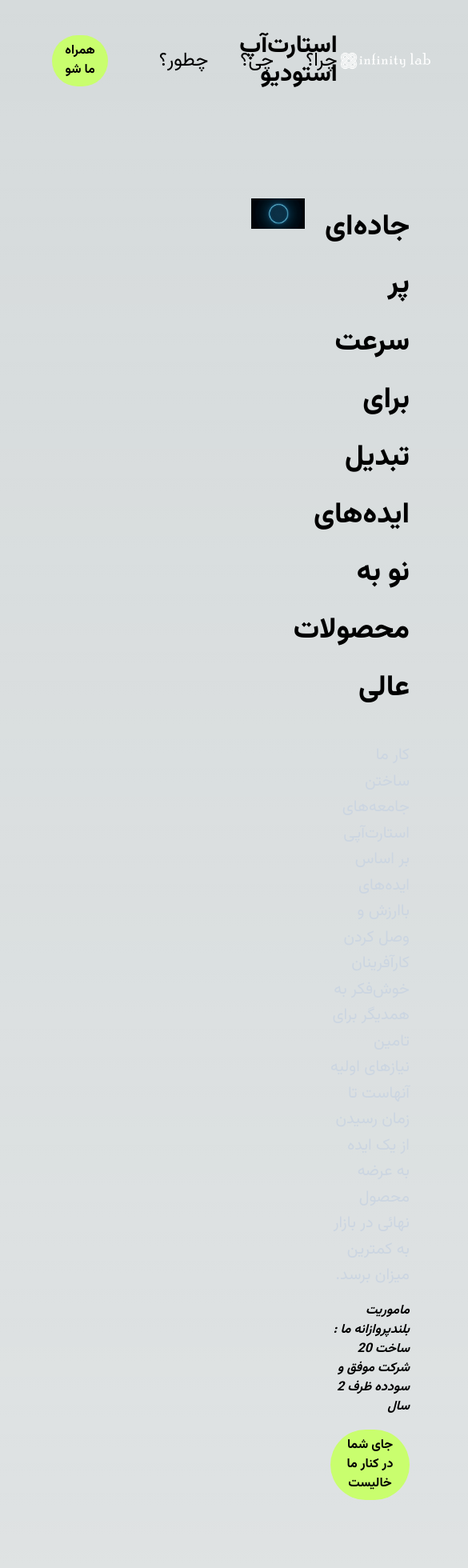
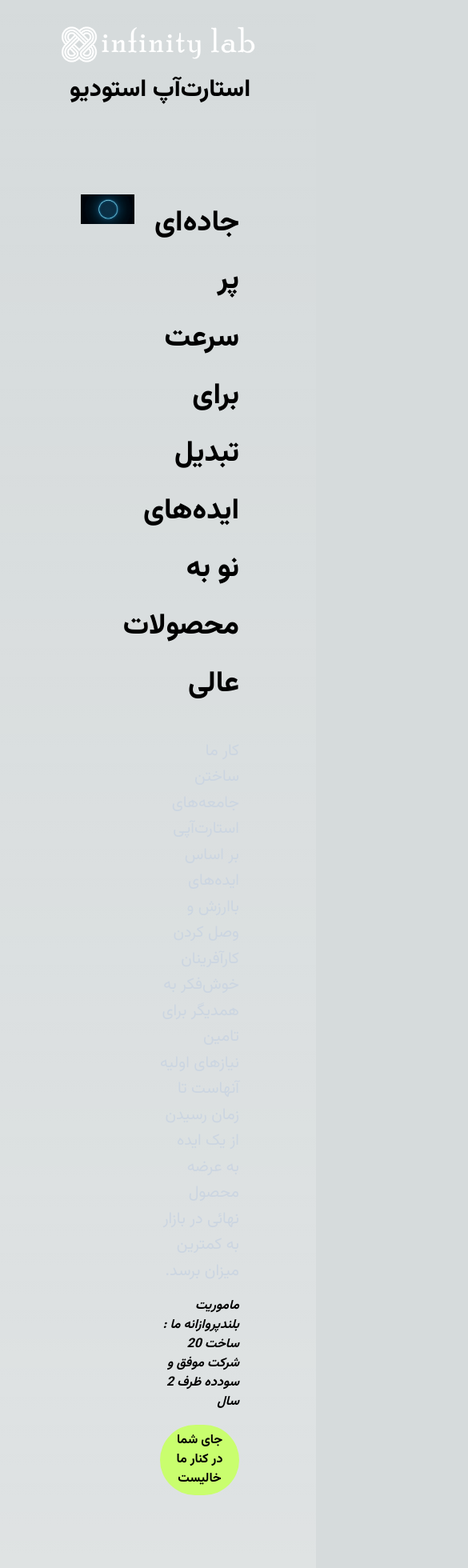
Before and after one commit to h-razavi/infinitylab-landing-v1, a Next.js app: page / in a window 390 px wide. Shown: the top 1960 px of the page at 80% size, 585 px wide, since content can reach past the window. Built offline with nearby package versions, Linux system fonts and the light colour scheme.

Commit message:
responsive design partly done

```diff
--- a/src/app/members/page.js
+++ b/src/app/members/page.js
@@ -6,12 +6,15 @@ function MemberData() {
 const [memberData , setMemberData] = useState([]);
 async function getMembers(){
     const {data,error} = await supabase.from('member-data').select();
-    return data;
+    setMemberData(data);
 }
 
 useEffect(()=>{
-    setMemberData(getMembers());
+    getMembers();
 },[])
+
+console.log(memberData);
+
   return (
     <div className='p-24 break-all'>
         <h2 className='text-4xl font-extrabold text-center'>اطلاعات اعضا</h2>
@@ -27,8 +30,8 @@ useEffect(()=>{
                            <div className='flex min-w-full'>
                            <div className="p-4 border-2 border-slate-300 w-[15%]">{member.name}</div>
                            <div className='p-4 border-2 border-slate-300 w-[15%]'>{member.email}</div>
-                           <div className='p-4 border-2 border-slate-300 w-[10%]'>{member.createdAt}</div>
-                           <div className='p-4 border-2 border-slate-300 w-[30%]'>{member.checkboxes[0]?"تخصص":""} و {member.checkboxes[1]?"نفوذ":""} و {member.checkboxes[2]?"سرمایه":""} و {member.checkboxes[3]?"دیگر":""}</div>
+                           <div className='p-4 border-2 border-slate-300 w-[10%]'>{member.created_at.split("T")[0]}</div>
+                           <div className='p-4 border-2 border-slate-300 w-[30%]'>{member.checkboxes[0]?"تخصص":""} {member.checkboxes[1]?"نفوذ":""}  {member.checkboxes[2]?"سرمایه":""}  {member.checkboxes[3]?"دیگر":""}</div>
                            <div className='p-4 border-2 border-slate-300 w-[30%]'>{member.otherText}</div>
                        </div>
             ))}
--- a/src/app/page.js
+++ b/src/app/page.js
@@ -5,6 +5,7 @@ import Logo from "../../public/images/logo-white.png";
 import Carousel from "@/components/carousel";
 import GetInvolved from "@/components/get-involved";
 import Footer from "@/components/footer";
+import Link from "next/link";
 
 
 export default function Home() {
@@ -12,7 +13,7 @@ export default function Home() {
     <>
       <Navbar />
       <main className="flex flex-col p-24">
-        <section className="min-h-screen justify-between flex gap-8">
+        <section className=" justify-between flex gap-8">
           <div className="flex flex-col w-1/2 gap-4">
             <h2 className="text-4xl leading-loose font-extrabold pb-4">
               جاده‌ای پر سرعت برای تبدیل ایده‌های نو به محصولات عالی
@@ -26,9 +27,11 @@ export default function Home() {
             <p className="font-bold italic">
               ماموریت بلندپروازانه ما : ساخت 20 شرکت موفق و سودده ظرف 2 سال
             </p>
-            <button className="bg-primary hover:bg-hover text-black font-bold py-2 px-4 rounded-full duration-500 ease-in-out">
+            <Link href="/signup" className="w-full">
+            <button className="bg-primary hover:bg-hover text-black font-bold py-2 px-4 rounded-full duration-500 ease-in-out w-full">
               جای شما در کنار ما خالیست
             </button>
+            </Link>
           </div>
           <div className="w-1/2">
             <Image
@@ -37,7 +40,7 @@ export default function Home() {
             />
           </div>
         </section>
-        <section className="flex flex-col items-center p-24">
+        <section className="flex flex-col items-center p-24" id="why">
           <div className="h-4 w-36 rounded-full bg-primary" />
           <h3 className="font-extrabold text-4xl pt-4 leading-loose text-center">
             ما بر این باوریم که فرهنگ و اقتصاد ایجاد کسب و کار نیاز به یک
@@ -60,7 +63,7 @@ export default function Home() {
             سطوح سازمان است <br />
           </p>
         </section>
-        <section className="px-24 flex flex-col items-center">
+        <section className="px-24 flex flex-col items-center" id="what">
           <div className="flex items-center gap-4">
             <Image src={Logo} alt="logo" height={60} />
             <h2 className="font-extrabold text-3xl text-primary">
--- a/src/components/Navbar.js
+++ b/src/components/Navbar.js
@@ -6,18 +6,26 @@ import CTAButton from "./CTAButton";
 
 function Navbar() {
   return (
-    <nav className="px-16 py-10 flex items-center justify-between">
-      <Link href="/" className="flex items-center">
+    <nav className="px-16 py-4 md:py-10 flex items-center justify-center lg:justify-between">
+      <Link href="/" className="flex flex-col md:flex-row items-center">
         <Image src={Logo} alt="logo" height={80} />
         <h2 className="font-extrabold text-3xl ">استارت‌آپ استودیو</h2>
       </Link>
-      <div className="flex items-center">
+      <div className="lg:flex items-center hidden">
         <div className="flex gap-10 ml-16 text-2xl">
-          <a className="hover:outline-4 hover:outline outline-offset-8 outline-primary cursor-pointer hover:transition-all hover:duration-500">چرا؟</a>
-          <a className="hover:outline-4 hover:outline outline-offset-8 outline-primary cursor-pointer hover:transition-all hover:duration-500">چی؟</a>
-          <a className="hover:outline-4 hover:outline outline-offset-8 outline-primary cursor-pointer hover:transition-all hover:duration-500">چطور؟</a>
+          <a className="hover:outline-4 hover:outline outline-offset-8 outline-primary cursor-pointer hover:transition-all hover:duration-500" href="#why">
+            چرا؟
+          </a>
+          <a className="hover:outline-4 hover:outline outline-offset-8 outline-primary cursor-pointer hover:transition-all hover:duration-500" href="#what">
+            چی؟
+          </a>
+          <a className="hover:outline-4 hover:outline outline-offset-8 outline-primary cursor-pointer hover:transition-all hover:duration-500" href="#how">
+            چطور؟
+          </a>
         </div>
-        <CTAButton />
+        <Link href="/signup">
+          <CTAButton />
+        </Link>
       </div>
     </nav>
   );
--- a/src/components/carousel.js
+++ b/src/components/carousel.js
@@ -6,7 +6,7 @@ import social from "../../public/images/social-care.png";
 
 function Carousel() {
   return (
-    <section className="h-[30rem] min-w-full px-24">
+    <section className="h-[30rem] min-w-full px-24 hidden lg:block">
       <div className="h-[20rem]">
         <div className="h-3 w-3/4 bg-white rounded-full -z-10 mx-auto relative top-[10rem]" />
 
--- a/src/components/footer.js
+++ b/src/components/footer.js
@@ -11,7 +11,7 @@ function Footer() {
     <footer className="w-full h-18 px-24 py-8 bg-primary text-black flex items-end justify-between">
       <div className="flex flex-col items-center">
         <Image src={Logo} alt="logo" height={100} />
-        <p>&copy;کلیه حقوق این سایت برای مجموعه اینفینیتی لب محفوظ است</p>
+        <p className="hidden lg:block">&copy;کلیه حقوق این سایت برای مجموعه اینفینیتی لب محفوظ است</p>
       </div>
       <div className="flex flex-col items-end gap-8">
         <div className="flex gap-4">
@@ -20,7 +20,7 @@ function Footer() {
             <Image src={telegramIcon} alt="telegram" height={30} />
             <Image src={whatsappIcon} alt="whatsapp" height={30} />
         </div>
-        <div className="flex gap-4">
+        <div className="lg:flex hidden gap-4">
             <a>درباره ما</a>
             <a>تماس با ما</a>
             <a>سوالات متداول</a>
--- a/src/components/get-involved.js
+++ b/src/components/get-involved.js
@@ -6,28 +6,28 @@ import capitalIcon from '../../public/images/capital.svg';
 
 function GetInvolved() {
   return (
-    <section className="p-24">
+    <section className="p-24" id="how">
       <div className="h-4 w-36 rounded-full bg-primary mx-auto" />
-      <h2 className="text-center text-4xl font-extrabold leading-loose pt-4">
+      <h2 className="text-center text-2xl lg:text-4xl font-extrabold leading-loose pt-4">
         هدف ما فراهم نمودن دسترسی آسان به کارآفرینی و سرمایه‌گذاری در ایده‌های
         خلاقانه برای همه است
       </h2>
-      <h3 className="text-center text-2xl text-primary mt-4">
+      <h3 className="text-center text-lg lg:text-2xl text-primary mt-4">
         شما هم می‌توانید در این راه با ما همراه شوید
       </h3>
 
-      <div className="flex justify-center w-full h-[25rem] gap-3 mt-8">
-        <div className="w-1/3 border-2 border-slate-500 text-slate-500 rounded-lg flex flex-col items-center gap-8 p-8 group hover:border-white hover:border-4 hover:text-white">
+      <div className="flex lg:flex-row flex-col justify-center w-full lg:h-[25rem] gap-3 mt-8">
+        <div className="lg:w-1/3 w-full border-2 border-slate-500 text-slate-500 rounded-lg flex flex-col items-center gap-8 p-8 group hover:border-white hover:border-4 hover:text-white">
           <Image src={talentIcon} alt="talent" height={120} className="group-hover:scale-150" />
           <h4 className="text-3xl font-bold">استعداد</h4>
           <p className="text-center text-xl">ایده‌ها و علایق خود را به کمک جامعه‌ای از همفکران با استعداد خود تبدیل به کسب‌وکار اثر گذار کنید</p>
         </div>
-        <div className="w-1/3 border-2 border-slate-500 text-slate-500 rounded-lg flex flex-col items-center gap-8 p-8 group hover:border-white hover:border-4 hover:text-white">
+        <div className="lg:w-1/3 w-full border-2 border-slate-500 text-slate-500 rounded-lg flex flex-col items-center gap-8 p-8 group hover:border-white hover:border-4 hover:text-white">
           <Image src={influenceIcon} alt="talent" height={120} className="group-hover:scale-150" />
           <h4 className="text-3xl font-bold">نفوذ و اعتبار</h4>
           <p className="text-center text-xl">از پایگاه اجتماعی خود استفاده کنید و به بهترین‌ها فرصت دیده شدن بدهید </p>
         </div>
-        <div className="w-1/3 border-2 border-slate-500 text-slate-500 rounded-lg flex flex-col items-center gap-8 p-8 group hover:border-white hover:border-4 hover:text-white">
+        <div className="lg:w-1/3 w-full border-2 border-slate-500 text-slate-500 rounded-lg flex flex-col items-center gap-8 p-8 group hover:border-white hover:border-4 hover:text-white">
           <Image src={capitalIcon} alt="talent" height={120} className="group-hover:scale-150" />
           <h4 className="text-3xl font-bold">سرمایه</h4>
           <p className="text-center text-xl">سهم خود را در یک اکوسیستم متنوع و سودده استارت‌آپی دریابید</p>
```
